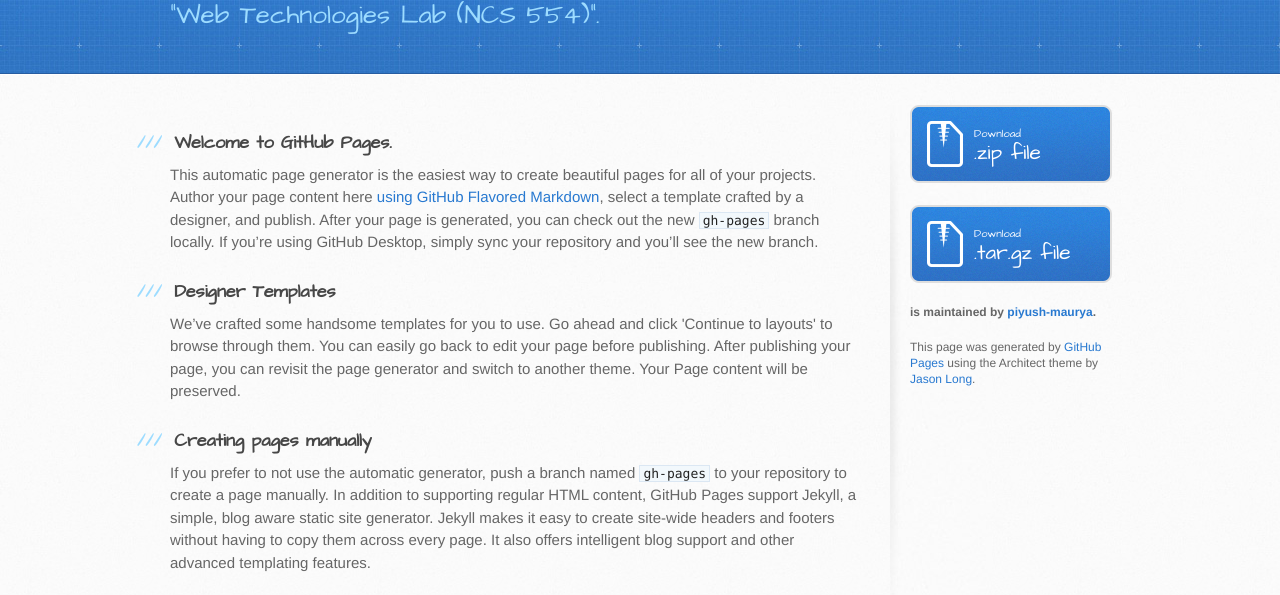
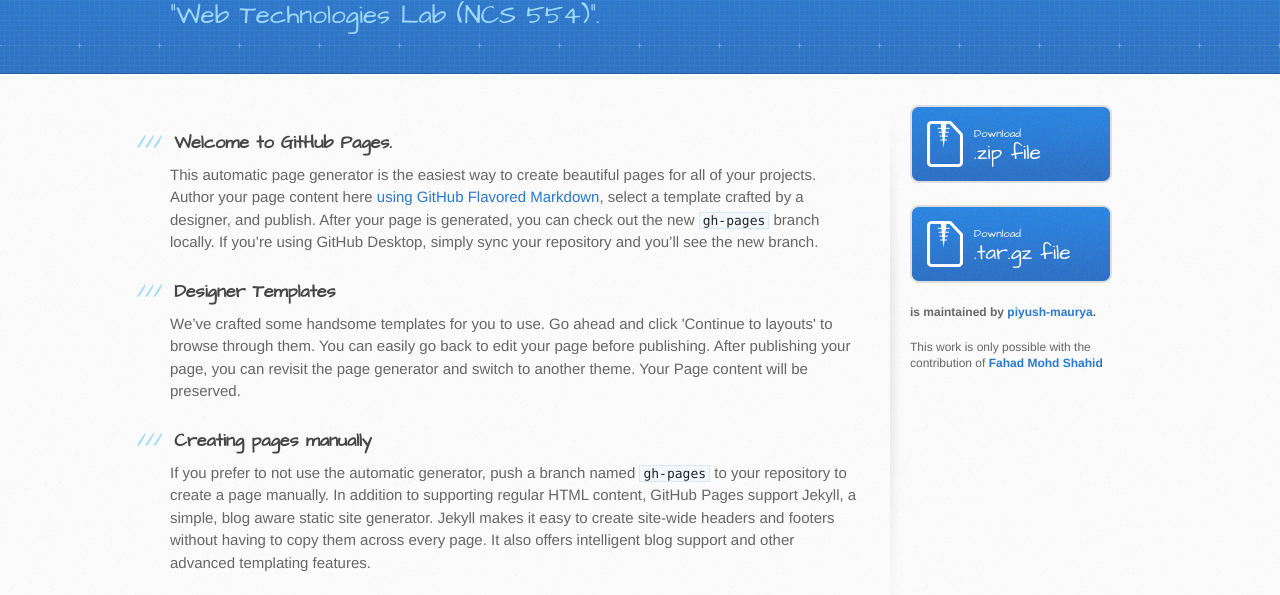
Before and after one commit to piyushmaurya23/webtech, a plain HTML site: page index.html in a window 1280 px wide. Shown: the part 195-790 px from the top of the page. Drawn offline with Linux system fonts and the light colour scheme.

Commit message:
Update index.html

```diff
--- a/index.html
+++ b/index.html
@@ -13,7 +13,7 @@
     <script src="//html5shiv.googlecode.com/svn/trunk/html5.js"></script>
     <![endif]-->
 
-    <title>Webtech by piyush-maurya</title>
+    <title>Webtech by Piyush Maurya</title>
   </head>
 
   <body>
@@ -66,7 +66,7 @@
 
           <p class="repo-owner"><a href="https://github.com/piyush-maurya/webtech"></a> is maintained by <a href="https://github.com/piyush-maurya">piyush-maurya</a>.</p>
 
-          <p>This page was generated by <a href="https://pages.github.com">GitHub Pages</a> using the Architect theme by <a href="https://twitter.com/jasonlong">Jason Long</a>.</p>
+          <p>This work is only possible with the contribution of <a href="https://www.facebook.com/fahad.mohdshahid"><b>Fahad Mohd Shahid</b></a></p>
         </aside>
       </div>
     </div>
```
